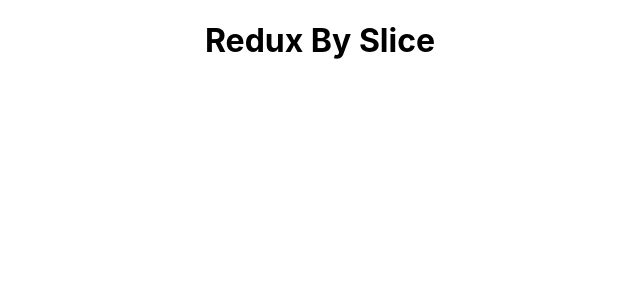
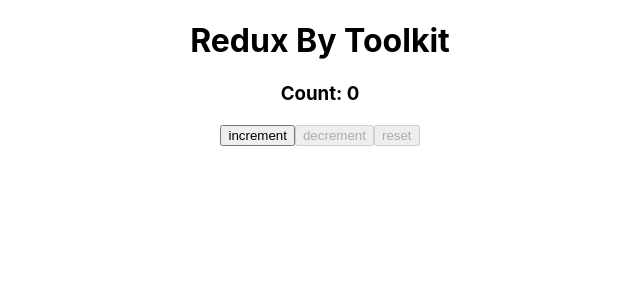
Before and after one commit to ankita-chourasiya/react-redux-tool-tip, a React (Create React App) app: page / in a window 1280 px wide. Shown: the top 300 px of the page, without its empty margins (320-960 px from the left). Built offline with nearby package versions, Linux system fonts and the light colour scheme.

Commit message:
Perform functionality increment and decrement

```diff
--- a/src/App.js
+++ b/src/App.js
@@ -1,14 +1,32 @@
-import logo from './logo.svg';
+import React from 'react';
 import './App.css';
-import { useSelector } from 'react-redux'
+import { useSelector, useDispatch } from 'react-redux'
+import { counterStateIncrement, counterStateDecrement, counterStateReset } from './Redux/slice/userSlice';
 
 function App() {
-  const {testState} = useSelector((state) => state.user)
+  const {testState, count} = useSelector((state) => state.user);
+  const dispatch = useDispatch();
   console.log("Initial State", testState)
+
+  const handleIncrement = () => {
+    dispatch(counterStateIncrement());
+  }
+
+  const handleDecrement = () => {
+    dispatch(counterStateDecrement());
+  }
+
+  const handleReset = () => {
+    dispatch(counterStateReset());
+  }
 
   return (
     <div className="App">
-      <h1>Redux By Slice</h1>
+      <h1>Redux By Toolkit</h1>
+      <h3>Count: {count}</h3>
+      <button onClick={() => handleIncrement()}>increment</button>
+      <button disabled={count <= 0} onClick={() => handleDecrement()}>decrement</button>
+      <button disabled={count == 0} onClick={() => handleReset()}>reset</button>
     </div>
   );
 }
--- a/src/Redux/slice/userSlice.js
+++ b/src/Redux/slice/userSlice.js
@@ -11,11 +11,18 @@
     handleTest: (state, action) => {
       state.testState = action.payload;
     },
-    counterState: (state, action) => {
+    counterStateIncrement: (state, action) => {
       state.count = state.count + 1;
+    },
+    counterStateDecrement: (state, action) => {
+      state.count = state.count - 1;
+    },
+    counterStateReset: (state, action) => {
+      state.count = 0;
     }
+
   }
 })
 
-export const { handleTest, counterState } = userSlice.actions;
+export const { handleTest, counterStateIncrement, counterStateDecrement, counterStateReset } = userSlice.actions;
 export default userSlice.reducer;
```
